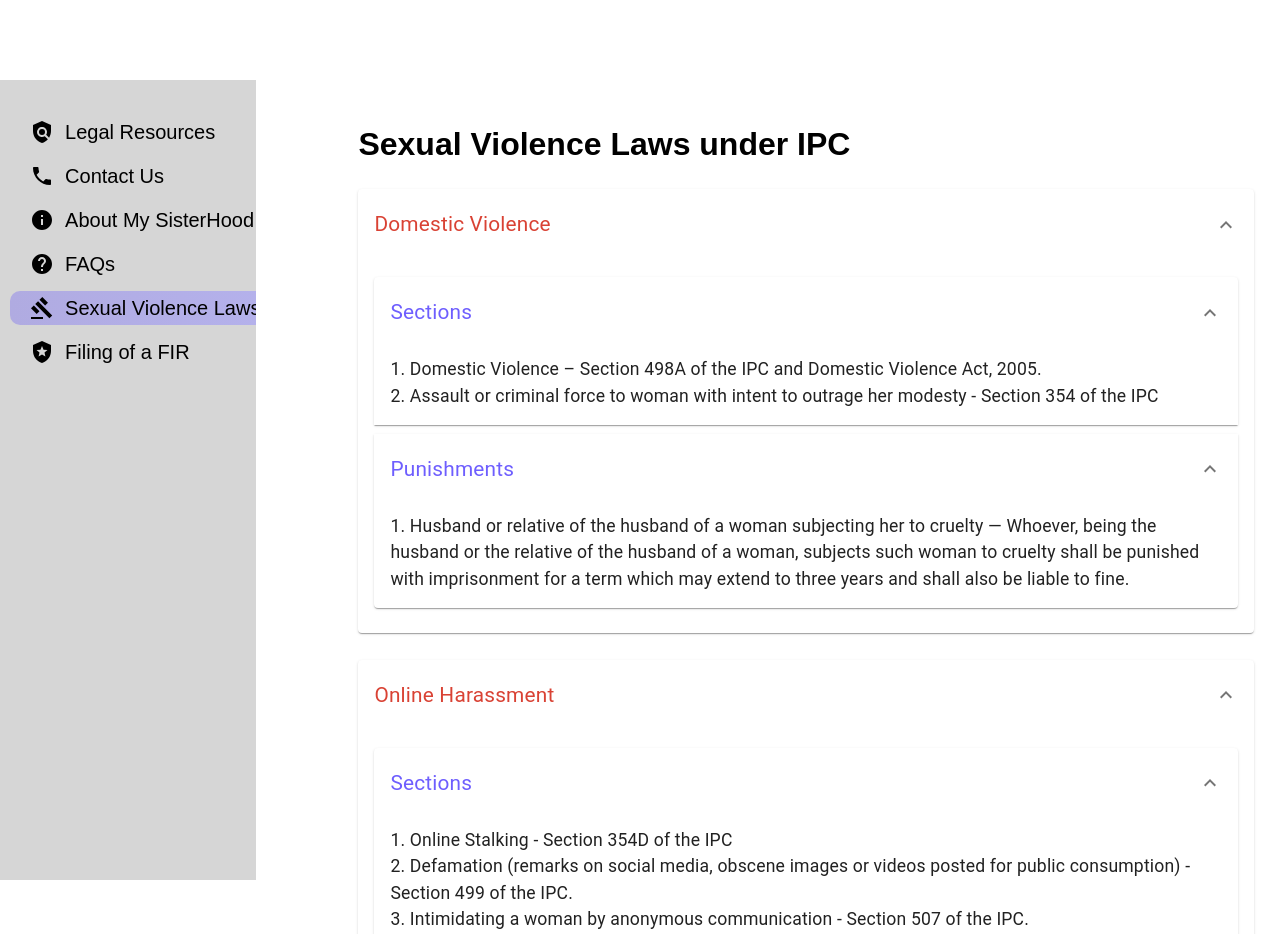
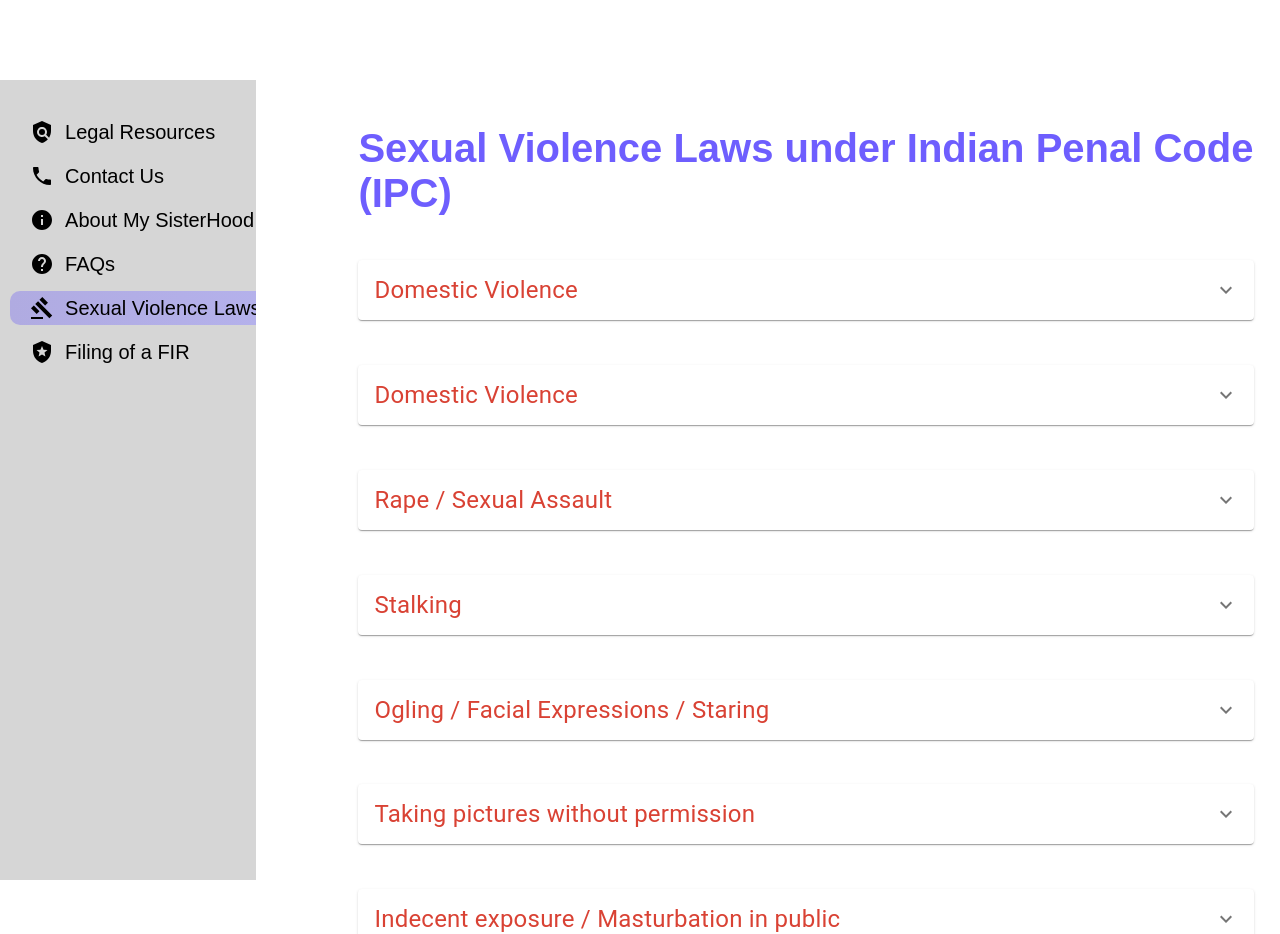
Before and after one commit to Kokoro-Salmon/My_SisterHood, a React (Create React App) app: page /SexualViolenceLaws in a window 1280 px wide. Shown: the top 934 px of the page. Built offline with nearby package versions, Linux system fonts and the light colour scheme; a web font is replaced by a local one.

Commit message:
Minor Changes

```diff
--- a/src/Components/NestedCard/NestedCard.jsx
+++ b/src/Components/NestedCard/NestedCard.jsx
@@ -9,7 +9,7 @@ import "./NestedCard.css";
 export const NestedCard = (props) => {
   // State to manage expanded state
   const [expanded, setExpanded] = useState({
-    main: true,
+    main: false,
     sections: true,
     punishments: true,
   });
@@ -22,7 +22,7 @@ export const NestedCard = (props) => {
   return (
     <div>
       <Accordion
-        style={{ margin: "3% 0", color: "#d94234" }}
+        style={{ margin: "5% 0", color: "#d94234" }}
         expanded={expanded.main}
         onChange={handleExpand("main")}
       >
@@ -31,7 +31,7 @@ export const NestedCard = (props) => {
           aria-controls="panel1a-content"
           id="panel1a-header"
         >
-          <Typography fontSize="1.3rem">{props.heading}</Typography>
+          <Typography fontSize="1.5rem">{props.heading}</Typography>
         </AccordionSummary>
         <AccordionDetails>
           <Accordion
--- a/src/Components/SexualViolenceLaws/Data.js
+++ b/src/Components/SexualViolenceLaws/Data.js
@@ -1,87 +1,159 @@
 export const Data = [
   {
-      heading: `Domestic Violence`,
-      sections: [
-        "Domestic Violence – Section 498A of the IPC and Domestic Violence Act, 2005.",
-        "Assault or criminal force to woman with intent to outrage her modesty - Section 354 of the IPC",
+    "heading": "Domestic Violence",
+    "sections": [
+      "Domestic Violence – Section 498A of the IPC and Domestic Violence Act, 2005",
+      "Assault to Outrage Modesty - Section 354 IPC",
+      "Sexual Harassment - Section 354A IPC",
+      "Stalking - Section 354D IPC",
+      "Dowry Death - Section 304B IPC",
+      "Causing Miscarriage without Consent - Section 313 IPC",
+      "Protection of Women from Domestic Violence Act, 2005"
     ],
-      punishment: [
-        `Husband or relative of the husband of a woman subjecting her to cruelty — Whoever, being the husband or the relative of the husband of a woman, subjects such woman to cruelty shall be punished with imprisonment for a term which may extend to three years and shall also be liable to fine.`,
+    "punishment": [
+      "Section 498A IPC: According to this section, cruelty by husband or his relatives towards a woman is punishable by imprisonment which may extend up to 3 years and a fine.",
+      "Section 354 IPC: This section deals with assault or criminal force used on a woman with the intent to outrage her modesty. The punishment can include imprisonment for a term up to 2 years, a fine, or both.",
+      "Section 354A IPC: Under this section, acts of sexual harassment such as physical contact, advances involving unwelcome and explicit sexual overtures, demands for sexual favors, or making sexually colored remarks are punishable by rigorous imprisonment for up to 3 years, a fine, or both.",
+      "Section 354D IPC: Stalking, defined as following or attempting to contact a woman despite her disinterest, or monitoring her electronic communications, carries a punishment of imprisonment up to 3 years for a first conviction and up to 5 years for subsequent convictions.",
+      "Section 304B IPC: Dowry death occurs when a woman dies under suspicious circumstances within seven years of her marriage due to cruelty or harassment related to dowry demands. The punishment ranges from 7 years of imprisonment to life.",
+      "Section 313 IPC: Causing miscarriage without the woman's consent is punishable by imprisonment up to 10 years.",
+      "Domestic Violence Act, 2005: This Act provides civil remedies for the protection of women against domestic violence, including provisions for protection orders, residence orders, and monetary relief. Violation of protection orders may result in imprisonment for up to one year or a fine, or both."
+    ]
+  }
+  ,
+  {
+    "heading": "Domestic Violence",
+    "sections": [
+      "Domestic Violence – Section 498A of the IPC and Domestic Violence Act, 2005",
+      "Assault to Outrage Modesty - Section 354 IPC",
+      "Sexual Harassment - Section 354A IPC",
+      "Stalking - Section 354D IPC",
+      "Dowry Death - Section 304B IPC",
+      "Causing Miscarriage without Consent - Section 313 IPC",
+      "Protection of Women from Domestic Violence Act, 2005"
+    ],
+    "punishment": [
+      "Section 498A IPC: According to this section, cruelty by husband or his relatives towards a woman is punishable by imprisonment which may extend up to 3 years and a fine.",
+      "Section 354 IPC: This section deals with assault or criminal force used on a woman with the intent to outrage her modesty. The punishment can include imprisonment for a term up to 2 years, a fine, or both.",
+      "Section 354A IPC: Under this section, acts of sexual harassment such as physical contact, advances involving unwelcome and explicit sexual overtures, demands for sexual favors, or making sexually colored remarks are punishable by rigorous imprisonment for up to 3 years, a fine, or both.",
+      "Section 354D IPC: Stalking, defined as following or attempting to contact a woman despite her disinterest, or monitoring her electronic communications, carries a punishment of imprisonment up to 3 years for a first conviction and up to 5 years for subsequent convictions.",
+      "Section 304B IPC: Dowry death occurs when a woman dies under suspicious circumstances within seven years of her marriage due to cruelty or harassment related to dowry demands. The punishment ranges from 7 years of imprisonment to life.",
+      "Section 313 IPC: Causing miscarriage without the woman's consent is punishable by imprisonment up to 10 years.",
+      "Domestic Violence Act, 2005: This Act provides civil remedies for the protection of women against domestic violence, including provisions for protection orders, residence orders, and monetary relief. Violation of protection orders may result in imprisonment for up to one year or a fine, or both."
+    ]
+  }
+  ,
+  {
+    "heading": "Rape / Sexual Assault",
+    "sections": [
+      "Rape/ Sexual assault - 375,376,376A, 376B, 376Cand 376D of the IPC",
+      "Punishment for Rape - Section 376",
+      "Punishment for Causing Death or Resulting in Persistent Vegetative State of Victim - Section 376A",
+      "Sexual Intercourse by Husband Upon His Wife During Separation - Section 376B",
+      "Sexual Intercourse by a Person in Authority - Section 376C",
+      "Gang Rape - Section 376D",
+      "Punishment for Repeat Offenders - Section 376E",
+      "Punishment for Rape on Woman Under Twelve Years of Age - Section 376AB",
+      "Punishment for Gang Rape on Woman Under Twelve Years of Age - Section 376DB",
+      "Punishment for Gang Rape on Woman Under Sixteen Years of Age - Section 376DA"
+    ],
+    "punishment": [
+      "A person accused of aggravated rape can be imprisoned from ten years to life along with a fine.",
+      "Imprisonment for a term not less than ten years, but which may extend to imprisonment for life, and shall also be liable to fine.",
+      "Rigorous imprisonment for a term not less than twenty years, but which may extend to imprisonment for life, or with death.",
+      "Imprisonment for a term not less than two years, but which may extend to seven years, and shall also be liable to fine.",
+      "Imprisonment for a term not less than five years, but which may extend to ten years, and shall also be liable to fine.",
+      "Rigorous imprisonment for a term not less than twenty years, but which may extend to imprisonment for life, and shall also be liable to fine.",
+      "Imprisonment for life which shall mean the remainder of that person’s natural life, or with death.",
+      "Rigorous imprisonment for a term not less than twenty years, but which may extend to imprisonment for life, and with fine, or with death.",
+      "Imprisonment for life which shall mean the remainder of that person’s natural life, and with fine, or with death.",
+      "Imprisonment for life which shall mean the remainder of that person’s natural life, and with fine."
+    ]
+  }
+  ,
+  {
+    "heading": "Stalking",
+    "sections": [
+      "Section 354D - Stalking",
+      "Punishment for Stalking Causing Fear or Physical Harm - Section 354D(2)",
+      "Punishment for Stalking of Minor or Woman - Section 354D(3)"
+    ],
+    "punishment": [
+      "First time offenders are punished with either simple or rigorous imprisonment of up to 3 years and a fine.",
+      "Repeated offenders are punished with simple or rigorous imprisonment of up to 5 years and a fine.",
+      "Punishment for Stalking Causing Fear or Physical Harm: Simple or rigorous imprisonment of up to 5 years, and a fine.",
+      "Punishment for Stalking of Minor or Woman: Simple or rigorous imprisonment of up to 7 years, and a fine."
+    ]
+  },
+  {
+    "heading": "Ogling / Facial Expressions / Staring",
+    "sections": [
+      "Section 354A - Ogling / Facial Expressions / Staring",
+      "Enhanced Punishment for Aggravated Offense - Section 354A(2)",
+      "Punishment for Repeat Offenders - Section 354A(3)"
+    ],
+    "punishment": [
+      "Either simple or rigorous imprisonment for a term which may extend to 1 year, or a fine, or both.",
+      "Simple or rigorous imprisonment for a term which may extend to 3 years, and a fine.",
+      "Simple or rigorous imprisonment for a term which may extend to 2 years, and a fine."
+    ]
+  },
+  {
+    "heading": "Taking pictures without permission",
+    "sections": [
+      "Voyeurism - Section 354C",
+      "Punishment for Voyeurism Involving a Minor - Section 354C(2)",
+      "Aggravated Voyeurism - Section 354C(3)"
+    ],
+    "punishment": [
+      "The punishment for committing this offence is simple or rigorous imprisonment of 1 to 3 years and a fine.",
+      "Repeated offenders are punished with simple or rigorous imprisonment of 3 to 7 years and a fine.",
+      "Punishment for Voyeurism Involving a Minor: Simple or rigorous imprisonment of 3 to 7 years, and a fine.",
+      "Aggravated Voyeurism: Simple or rigorous imprisonment of 5 to 10 years, and a fine."
+    ]
+  }
+  ,
+  {
+    "heading": "Indecent exposure / Masturbation in public",
+    "sections": [
+      "Sexual Harassment - Section 354A of the IPC",
+      "Outraging Modesty of a Woman - Section 354 of the IPC",
+      "Insult to Modesty of a Woman - Section 509 of the IPC",
+      "Public Nuisance - Section 268 of the IPC",
+      "Obscene Acts and Songs in Public Places - Section 294 of the IPC"
+    ],
+    "punishment": [
+      "Punishment for Sexual Harassment (Section 354A of the IPC): Rigorous imprisonment for a term which may extend to 3 years, or a fine, or both.",
+      "Punishment for Outraging Modesty of a Woman (Section 354 of the IPC): Imprisonment for a term which may extend to 2 years, or with fine, or with both.",
+      "Punishment for Insult to Modesty of a Woman (Section 509 of the IPC): Imprisonment for a term which may extend to 1 year, or with fine, or with both.",
+      "Punishment for Public Nuisance (Section 268 of the IPC): Fine which may extend to ₹1000 (subject to change).",
+      "Punishment for Obscene Acts and Songs in Public Places (Section 294 of the IPC): Imprisonment of either description for a term which may extend to three months, or with fine, or with both."
+    ]
+  }
+  ,
+  {
+    heading: `Touching / Groping`,
+    "sections": [
+      "Sexual Harassment - Section 354A of the IPC",
+      "Assault or Criminal Force to Woman with Intent to Outrage her Modesty - Section 354 of the IPC",
+      "Protection of Children from Sexual Offences Act (POCSO Act, 2012)"
+    ],
+    "punishment": [
+      "Punishment for Sexual Harassment (Section 354A of the IPC): Rigorous imprisonment for a term which may extend to 3 years, or a fine, or both.",
+      "Punishment for Assault or Criminal Force to Woman with Intent to Outrage her Modesty (Section 354 of the IPC): Imprisonment for a term which may extend to 2 years, or with fine, or with both.",
+      "Punishment under POCSO Act (Protection of Children from Sexual Offences Act, 2012): The punishments under POCSO Act vary depending on the specific offense committed against a child and can include rigorous imprisonment extending up to life imprisonment, along with fines."
     ],
   },
   {
-      heading: `Online Harassment`,
-      sections: [
-        "Online Stalking - Section 354D of the IPC",
-        `Defamation (remarks on social media, obscene images or videos posted for public consumption) - Section 499 of the IPC.`,
-        `Intimidating a woman by anonymous communication - Section 507 of the IPC.`,
-        `Posting lewd comments against the will of a woman/requesting sexual favours (Sexual Harassment) - Section 354A of the IPC.`,
-        `Transmitting / publishing obscene material in an electronic form - Information Technology Act, 2000 (IT Act) (Section 67).`,
-        `Publishing an image of a person in print/electronic form resulting in a violation of the privacy of the individual - Information Technology Act, 2000 (IT Act) (Section 66E)`,
+    "heading": "Commenting",
+    "sections": [
+      "Sexual Harassment - Section 354A of the IPC",
+      "Assault or Criminal Force to Woman with Intent to Outrage her Modesty - Section 354 of the IPC",
     ],
-
-      punishment: [
-        `Online Stalking - During the first conviction, imprisonment may extend to 3 years and fine, during second/subsequent conviction, imprisonment upto 5 years and fine.`,
-        `Defamation (remarks on social media, obscene images or videos posted for public consumption) - Imprisonment upto 2 years.`,
-        `Intimidating a woman by anonymous communication - Imprisonment upto 2 years.`,
-        `Posting lewd comments against the will of a woman/requesting sexual favours (Sexual Harassment) - Imprisonment upto 3 years and fine.`,
-        `Publishing an image of a person in print/electronic form resulting in a violation of the privacy of the individual - Imprisonment upto 3 years and fine`,
-      ],
-    },
-    {
-      heading: `Rape / Sexual Assault`,
-      sections: [
-        `Rape/ Sexual assault - 375,376,376A, 376B, 376Cand 376D of the IPC.`,
-      ],
-      punishment: [
-        `A person accused of aggravated rape can be imprisoned from ten years to life along with a fine`,
-        `In case of gang rape or one where during the act of rape, the accused kills the woman or puts in her in a persistent vegetative state, he can be charged with 20 years rigorous imprisonment to life, or be given a death sentence. The Supreme Court has defined persistent vegetative state as a state where the victim is alive but not aware of her environment.`,
-      ],
-    },
-    {
-      heading: `Stalking`,
-      sections: [`Section 354D of the IPC`],
-      punishment: [
-        `First time offenders are punished with either simple or rigorous imprisonment of upto 3 years and a fine while repeated offenders are punished with simple or rigorous imprisonment of upto 5 years and a fine.`,
-      ],
-    },
-    {
-      heading: `Ogling / Facial Expressions / Staring`,
-      sections: [`Section 354A of the IPC`],
-      punishment: [
-        `Either simple or rigorous imprisonment for a term which may extend to 1 year, or a fine, or both.`,
-      ],
-    },
-    {
-      heading: `Taking pictures without permission`,
-      sections: [`Voyeurism - Section 354C`],
-      punishment: [
-        `The punishment for committing this offence is simple or rigorous imprisonment of 1 to 3 years and a fine. Repeated offenders are punished with simple or rigorous imprisonment of 3 to 7 years and a fine.`,
-      ],
-    },
-    {
-      heading: `Indecent exposure / Masturbation in public`,
-      sections: [`Sexual Harassment - 354A of the IPC`],
-      punishment: [
-        `Rigorous imprisonment for a term which may extend to 3 year, or a fine, or both.`,
-      ],
-    },
-    {
-      heading: `Touching / Groping`,
-      sections: [
-        `Sexual Harassment - 354A of the IPC.`,
-        `Assault or criminal force to woman with intent to outrage her modesty - Section 354 of the IPC`,
-      ],
-      punishment: [
-        `Rigorous imprisonment for a term which may extend to 3 year, or a fine, or both.`,
-      ],
-    },
-    {
-      heading: `Commenting`,
-      sections: [`Sexual Harassment - 354A of the IPC`],
-      punishment: [
-        `Either simple or rigorous imprisonment for a term which may extend to 1 year, or a fine, or both.`,
-      ],
+    "punishment": [
+      "Punishment for Sexual Harassment (Section 354A of the IPC): Either simple or rigorous imprisonment for a term which may extend to 1 year, or a fine, or both.",
+      "Punishment for Assault or Criminal Force to Woman with Intent to Outrage her Modesty (Section 354 of the IPC): Imprisonment for a term which may extend to 2 years, or with fine, or with both.",
+    ]
   },
   {
     heading: `Sexual Invites`,
@@ -99,11 +171,15 @@ export const Data = [
     punishment: [`Imprisonment upto 3 years and/or fine.`],
   },
   {
-      heading: `Human Trafficking`,
-      sections: [
-        `Section 370 of the IPC defines human trafficking as the action or practice of transporting people illegally or without their consent across areas mainly to be used in the labour or commercial sex industry. The Immoral Traffic (Prevention) Act, 1956 is the law regulating human trafficking in India.`,
+    "heading": "Human Trafficking",
+    "sections": [
+      "Section 370 of the IPC",
+      "Immoral Traffic (Prevention) Act, 1956"
     ],
-      punishment: [`Imprisonment from 7 years to life.`],
+    "punishment": [
+      "Imprisonment from 7 years to life.",
+      "Enhanced Punishment under Immoral Traffic (Prevention) Act, 1956"
+    ]
   },
   {
     heading: `Catcalls / Whistles`,
--- a/src/Components/SexualViolenceLaws/SexualViolenceLaws.css
+++ b/src/Components/SexualViolenceLaws/SexualViolenceLaws.css
@@ -14,7 +14,8 @@
 }
 
 .lrcontainer>h1 {
-    text-align: left;
+    font-size: 2.5rem;
+    color: rgb(110, 94, 254);
 }
 
 @media screen and (max-width:1100px) {
--- a/src/Components/SexualViolenceLaws/SexualViolenceLaws.jsx
+++ b/src/Components/SexualViolenceLaws/SexualViolenceLaws.jsx
@@ -9,14 +9,14 @@ export const SexualViolenceLaws = () => {
       {/* <Navbar /> */}
       <SideBar />
       <div className="lrcontainer">
-        <h1 className="lrtitle">Sexual Violence Laws under IPC</h1>
+        <h1 className="lrtitle">Sexual Violence Laws under Indian Penal Code (IPC)</h1>
         <div className="lrcontain">
-          {Data.map((lr) => {
+          {Data.map((it) => {
             return (
               <NestedCard
-                heading={lr.heading}
-                sections={lr.sections}
-                punishment={lr.punishment}
+                heading={it.heading}
+                sections={it.sections}
+                punishment={it.punishment}
               />
             );
           })}
--- a/src/Pages/About/About.jsx
+++ b/src/Pages/About/About.jsx
@@ -7,7 +7,7 @@ export const About = () => {
       {/* <Navbar /> */}
       <SideBar />
       <div className="mainContainer">
-        <h1 className="mb">About My Sisterhood</h1>
+        <h1 className="mb">About My SisterHood</h1>
         <div className="logoContainer mb"></div>
         <p className="mb">
           My Sisterhood is a platform that crowdsources personal stories of
```
Lines whose indentation alone changed are shown as unchanged.
